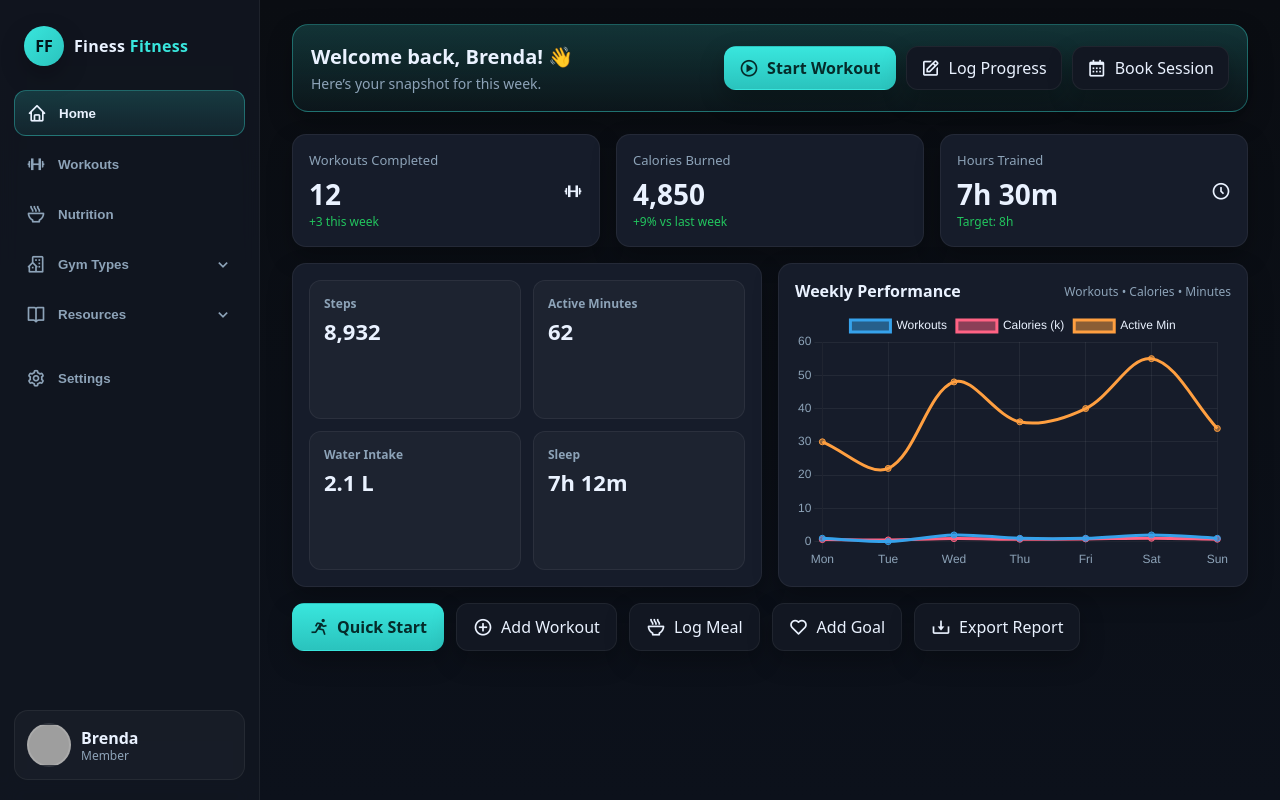
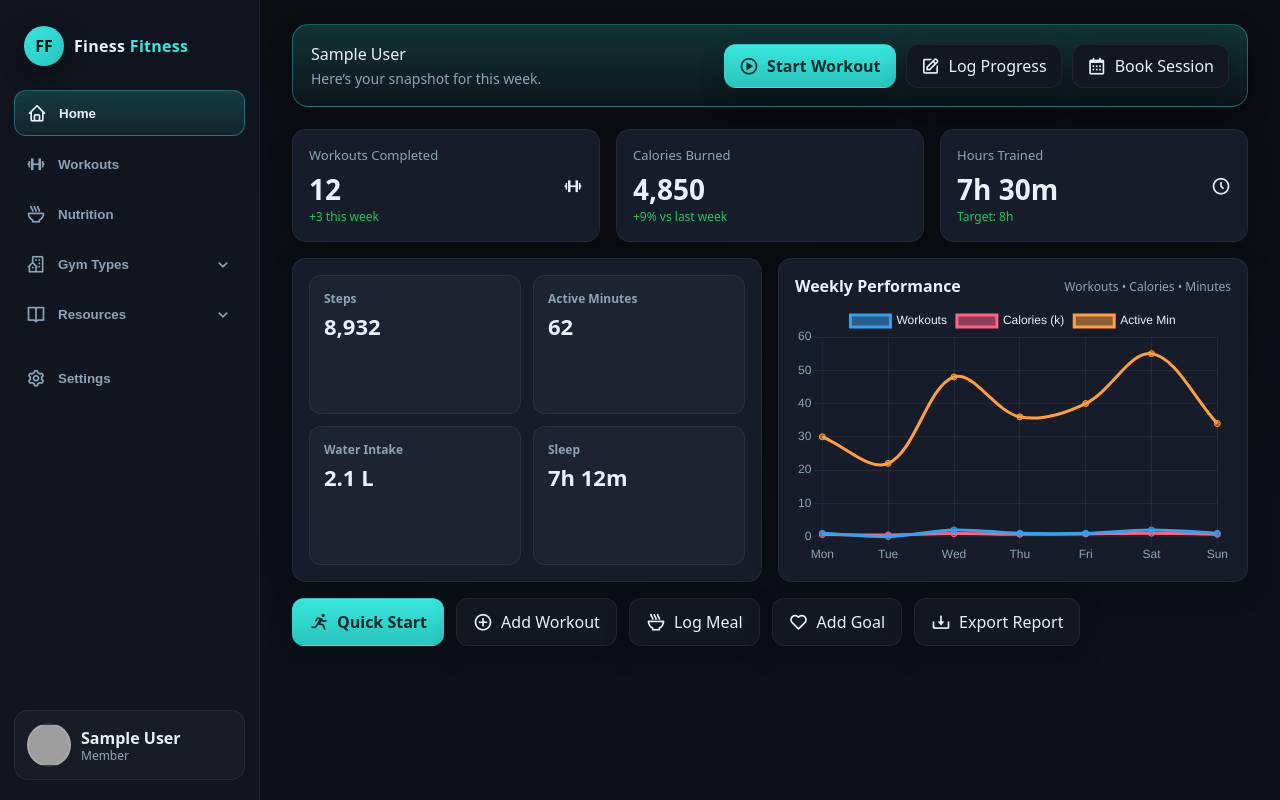
Before and after one commit to jeptoo40/Gym, a PHP site: page /dashboard.php in a window 1280 px wide. Run offline with PHP 8.4, Linux system fonts and the light colour scheme; the visitor is signed in with stand-in values (Sample User, id 1); grey boxes are pictures that could not be loaded.

Commit message:
update dashboard.php

```diff
--- a/dashboard.php
+++ b/dashboard.php
@@ -268,7 +268,8 @@ $userRole = "Member"; // later you can make this dynamic from DB
       <div class="profile">
         <div class="pic"></div>
         <div class="meta">
-          <div class="name">Brenda</div>
+        <div class="name"><?php echo htmlspecialchars($userName); ?></div>
+
           <div class="role">Member</div>
         </div>
       </div>
@@ -286,7 +287,8 @@ $userRole = "Member"; // later you can make this dynamic from DB
       <!-- Welcome -->
       <section class="welcome">
         <div>
-          <div class="title">Welcome back, Brenda! 👋</div>
+        <div class="name"><?php echo htmlspecialchars($userName); ?></div>
+
           <div class="subtitle">Here’s your snapshot for this week.</div>
         </div>
         <div class="actions">
```
